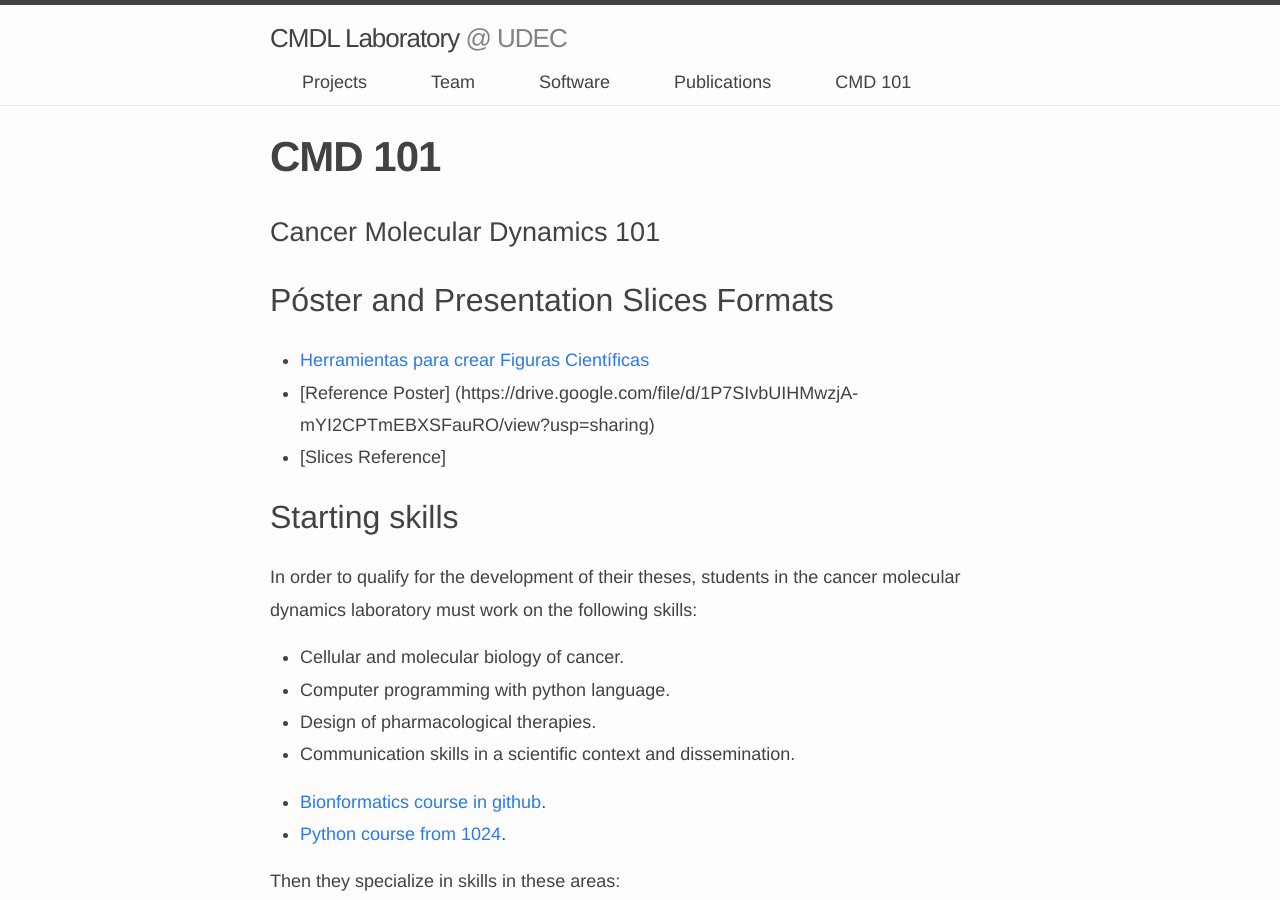
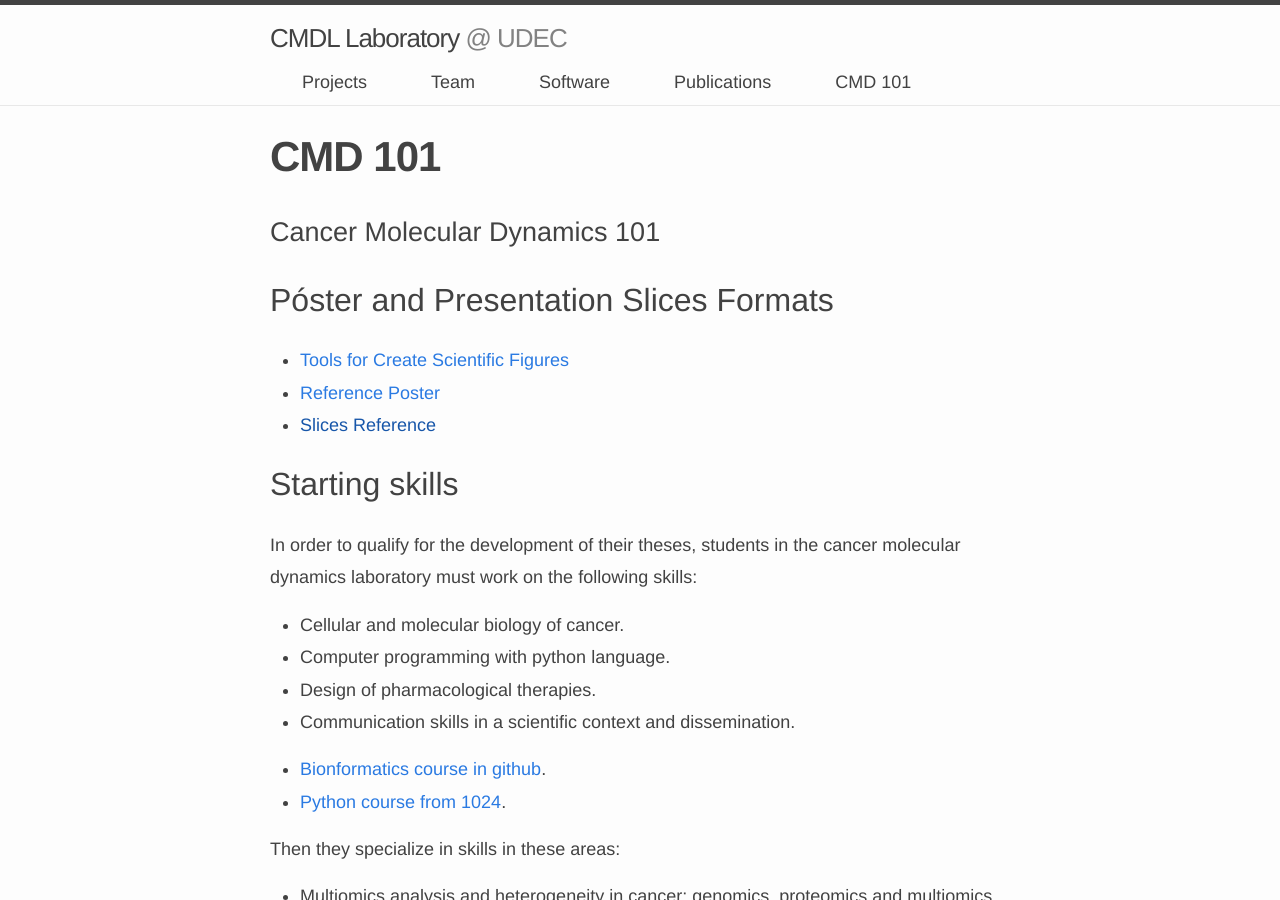
Before and after one commit to Nanocell-Lab/nanocell-lab.github.io, a Jekyll site: the page built from _pages/pi/index.md, in a window 1280 px wide and 900 px high. Built offline with Jekyll 4.4.1, drawn with Linux system fonts in a browser that asks for light colours; nearby versions of some CDN libraries.

Commit message:
Update index.md

```diff
--- a/_pages/pi/index.md
+++ b/_pages/pi/index.md
@@ -10,9 +10,9 @@ rank: 6
 
 ## Póster and Presentation Slices Formats
 
-* [Herramientas para crear Figuras Científicas](https://www.craft.me/s/bYAe8MyyzFtN1c)
-* [Reference Poster] (https://drive.google.com/file/d/1P7SIvbUIHMwzjA-mYI2CPTmEBXSFauRO/view?usp=sharing)
-* [Slices Reference]
+* [Tools for Create Scientific Figures](https://www.craft.me/s/bYAe8MyyzFtN1c)
+* [Reference Poster](https://drive.google.com/file/d/1P7SIvbUIHMwzjA-mYI2CPTmEBXSFauRO/view?usp=sharing)
+* [Slices Reference]()
 
 ## Starting skills
 
```
